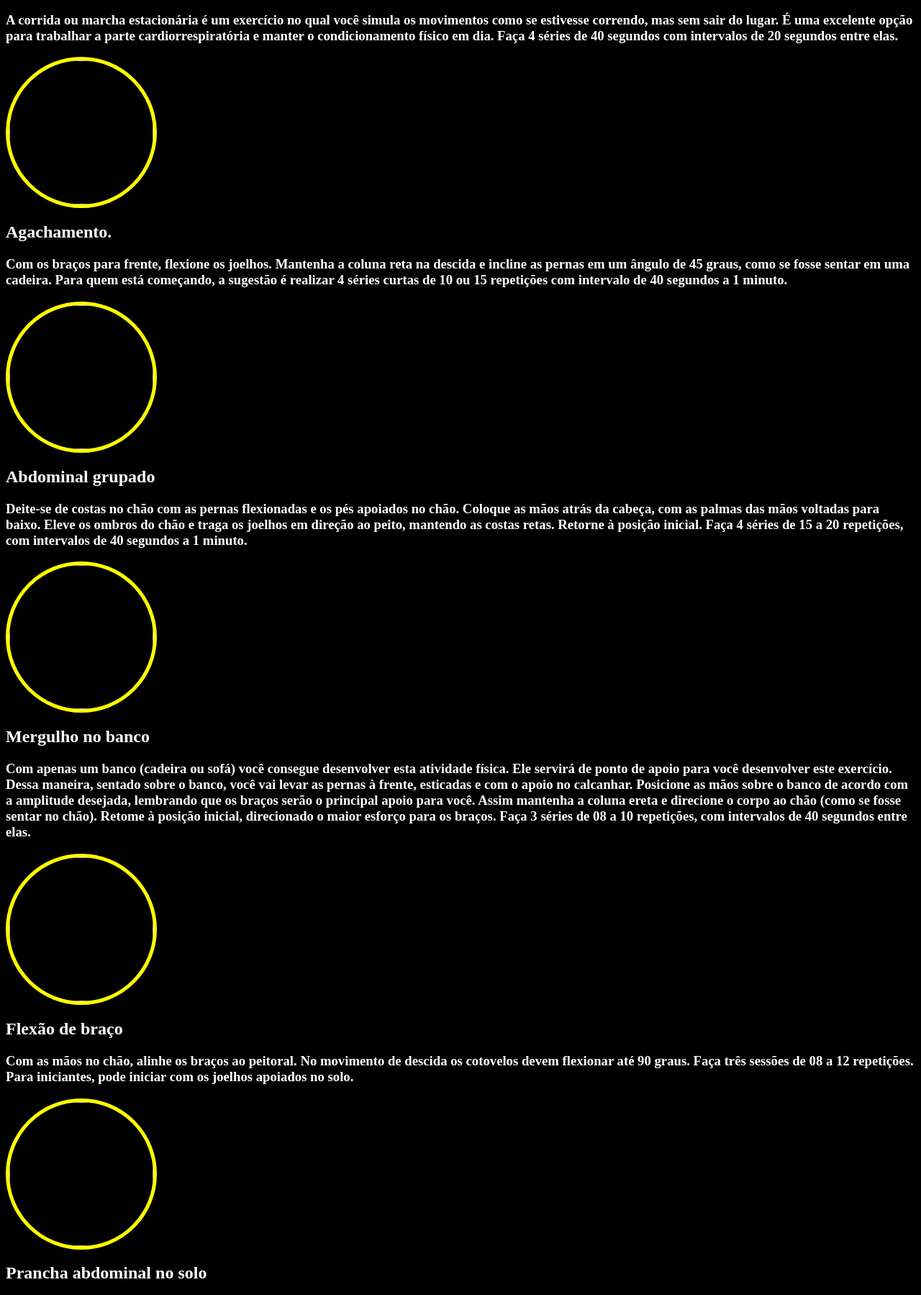
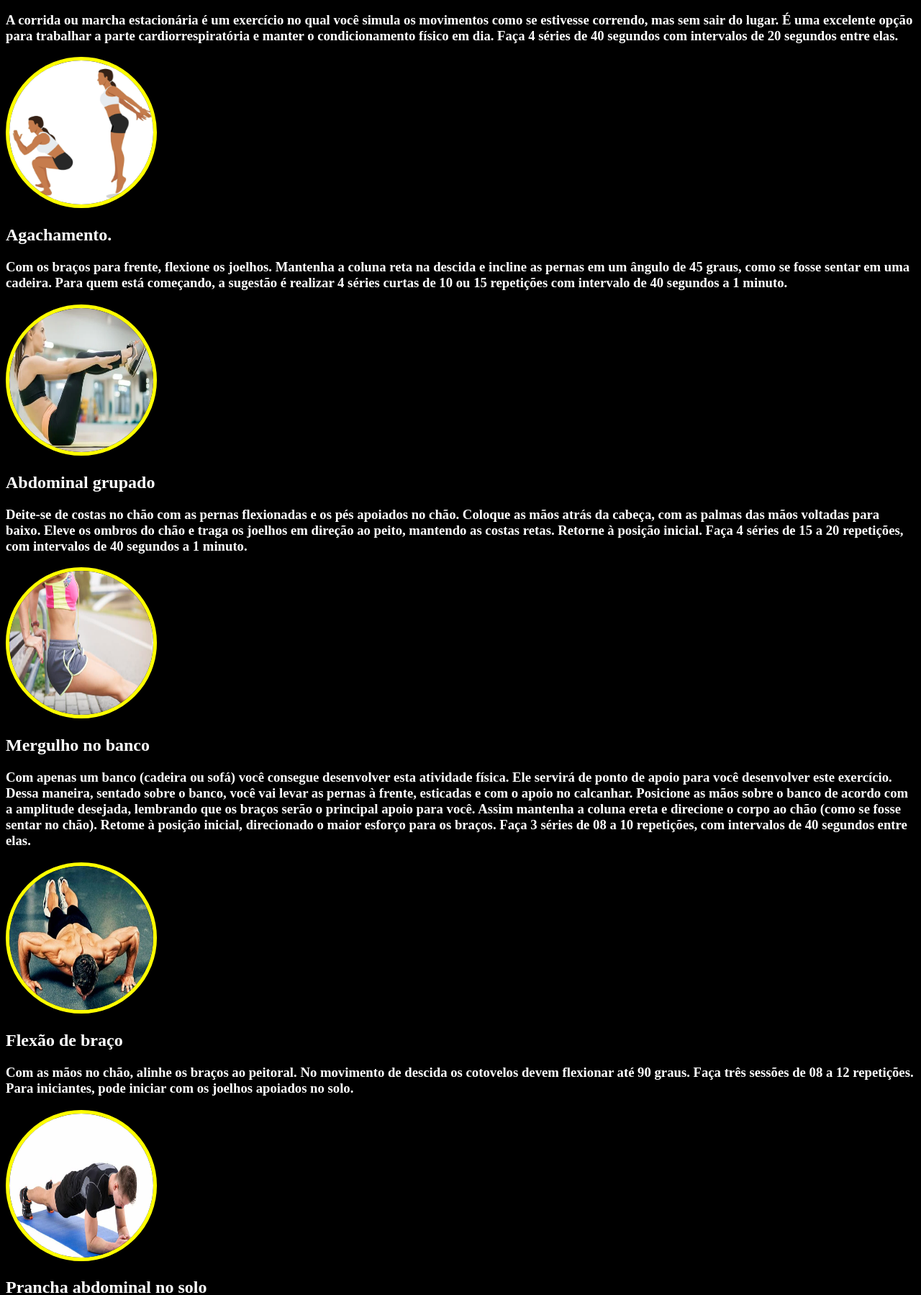
Before and after one commit to Betosordi/betodesordi, a plain HTML site: page index.html in a window 1280 px wide. Shown: the part 603-2402 px from the top of the page at 72% size. Drawn offline with Linux system fonts and the light colour scheme.

Commit message:
Update index.html

```diff
--- a/index.html
+++ b/index.html
@@ -35,7 +35,7 @@
 
 
                      <div>
-                        <img src="foto4.PNG"/>
+                        <img src="img/foto4.PNG"/>
 
                     </div>
 
@@ -46,7 +46,7 @@
 
 
                          <div>
-                            <img src="foto5.PNG"/>
+                            <img src="img/foto5.PNG"/>
 
                         </div>
 
@@ -59,7 +59,7 @@
                                 Retorne à posição inicial. Faça 4 séries de 15 a 20 repetições, com intervalos de 40 segundos a 1 minuto.</h3>
 
                                 <div>
-                                    <img src="foto6.PNG"/>
+                                    <img src="img/foto6.PNG"/>
 
                                 </div>
 
@@ -72,7 +72,7 @@
                                 </h3>
 
                                 <div>
-                                    <img src="foto7.PNG"/>
+                                    <img src="img/foto7.PNG"/>
 
                                 </div>
 
@@ -84,7 +84,7 @@
 
 
                                  <div>
-                                    <img src="foto8.PNG"/>
+                                    <img src="img/foto8.PNG"/>
 
                                 </div>
 
@@ -95,7 +95,7 @@
                                      Faça três séries de 30 segundos, no mínimo. </h3>
 
                                   <div>
-                                    <img src="foto9.PNG"/>
+                                    <img src="img/foto9.PNG"/>
 
                                 </div>
 
```
